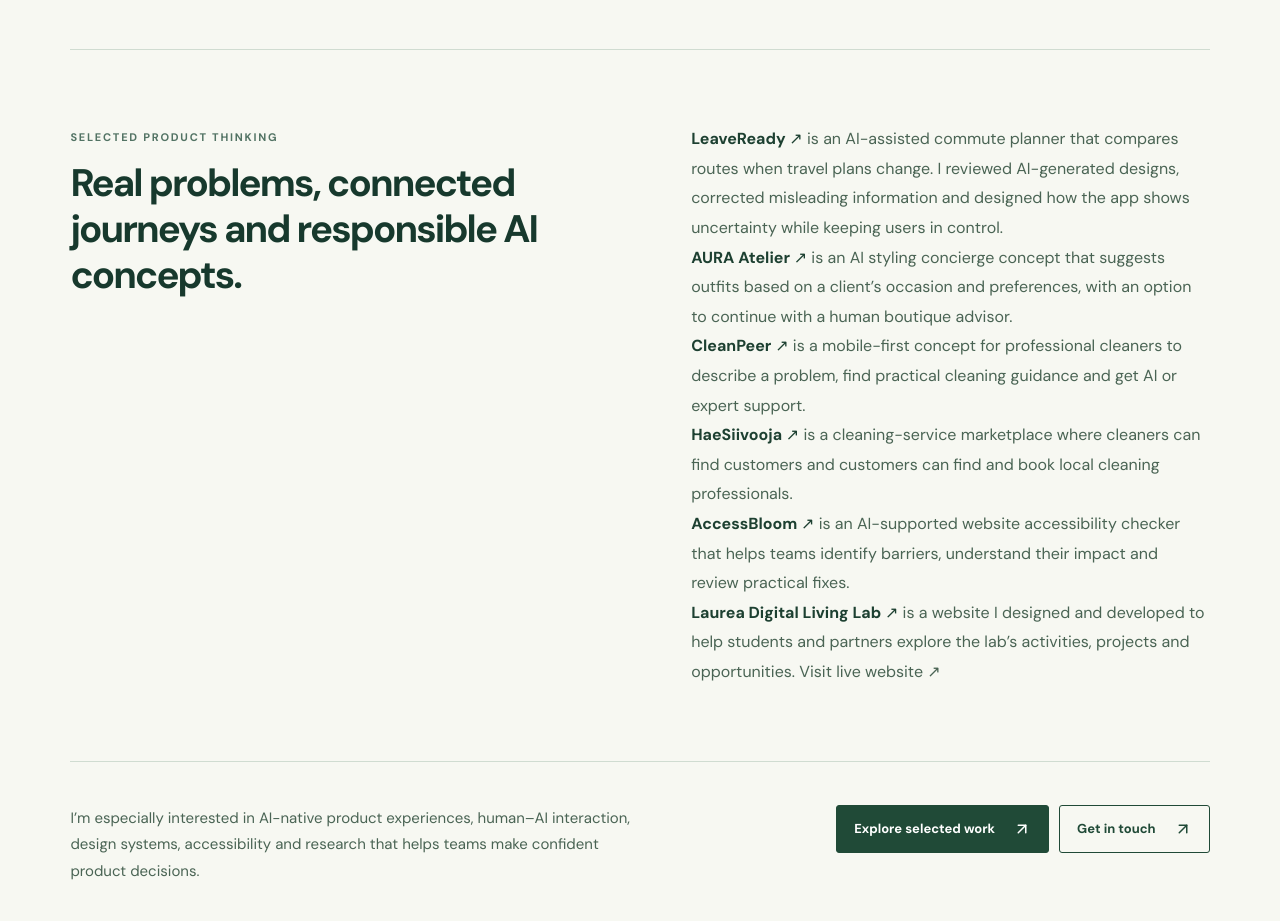
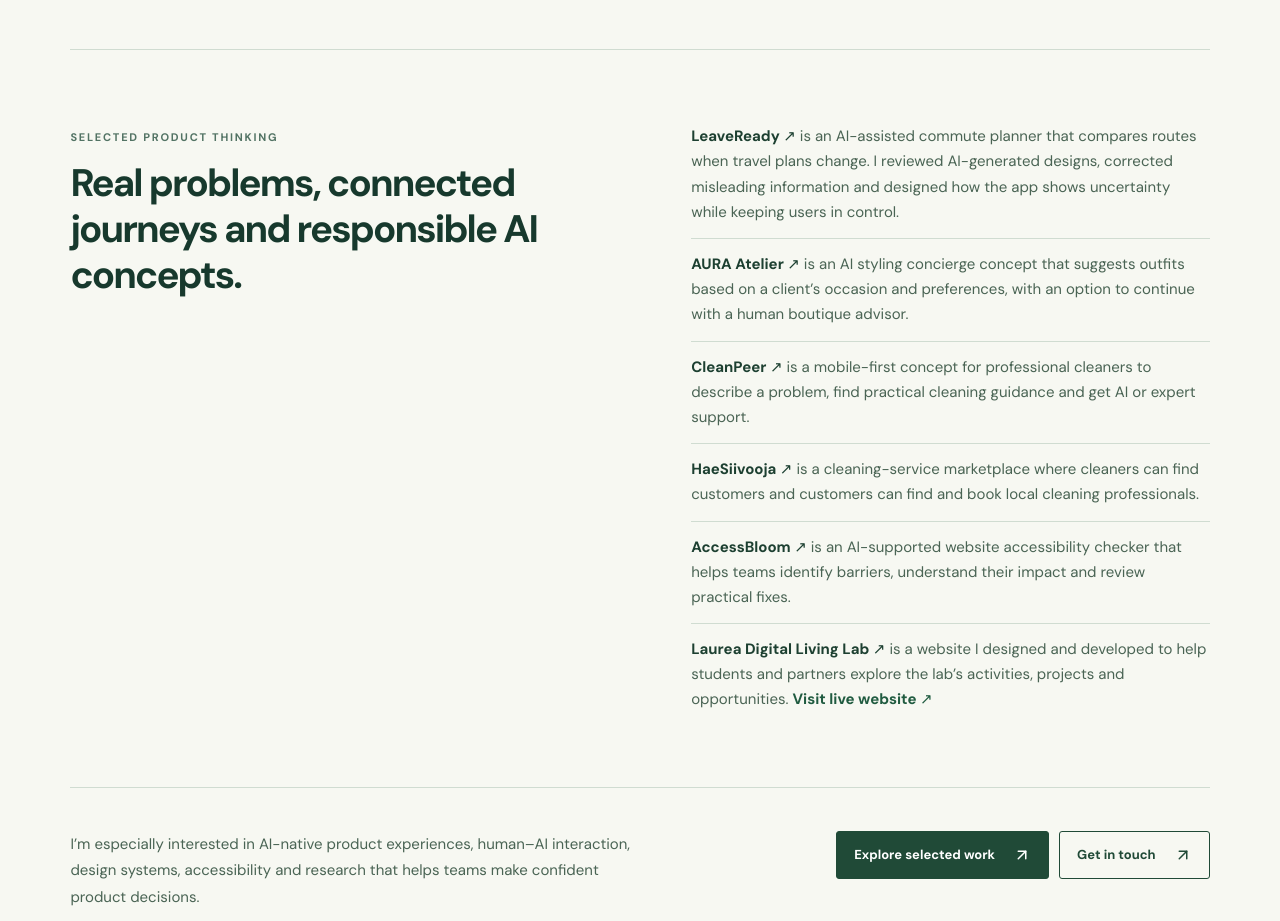
Before and after one commit to viktoriyamik/vik-portfolio, a React (Vite) app: page / in a window 1280 px wide. Shown: the part 5880-6801 px from the top of the page. Built offline with nearby package versions, Linux system fonts and the light colour scheme.

Commit message:
Improve readability and link accessibility in Selected Product Thinking

```diff
--- a/src/WhoIAmSection.css
+++ b/src/WhoIAmSection.css
@@ -33,6 +33,14 @@
 .vm-about-proof{padding:74px 0;border-bottom:1px solid #d0dcd1;display:grid;grid-template-columns:1fr 1fr;gap:clamp(35px,8vw,115px)}
 .vm-about-proof p{font-size:16px;line-height:1.85;max-width:560px}
 .vm-about-proof strong{color:#1d4031}
+.vm-about-project-list{display:grid;gap:0;align-content:start}
+.vm-about-proof .vm-about-project-list p{max-width:580px;margin:0;padding:13px 0;border-bottom:1px solid #d0dcd1;font-size:15px;line-height:1.68}
+.vm-about-proof .vm-about-project-list p:first-child{padding-top:0}
+.vm-about-proof .vm-about-project-list p:last-child{border-bottom:0;padding-bottom:0}
+.vm-about-project-list a{color:#205b40;text-underline-offset:3px;text-decoration-thickness:1px;font-weight:750}
+.vm-about-project-list a:hover{color:#16724b;text-decoration-thickness:2px}
+.vm-about-project-list a:focus-visible{outline:3px solid #235f41;outline-offset:3px}
+
 .vm-about-footer{padding-top:43px;display:flex;gap:60px;align-items:start;justify-content:space-between}
 .vm-about-footer>p{max-width:560px;font-size:15px}
 .vm-about-links{display:flex;align-items:center;flex-wrap:wrap;gap:10px}
```
